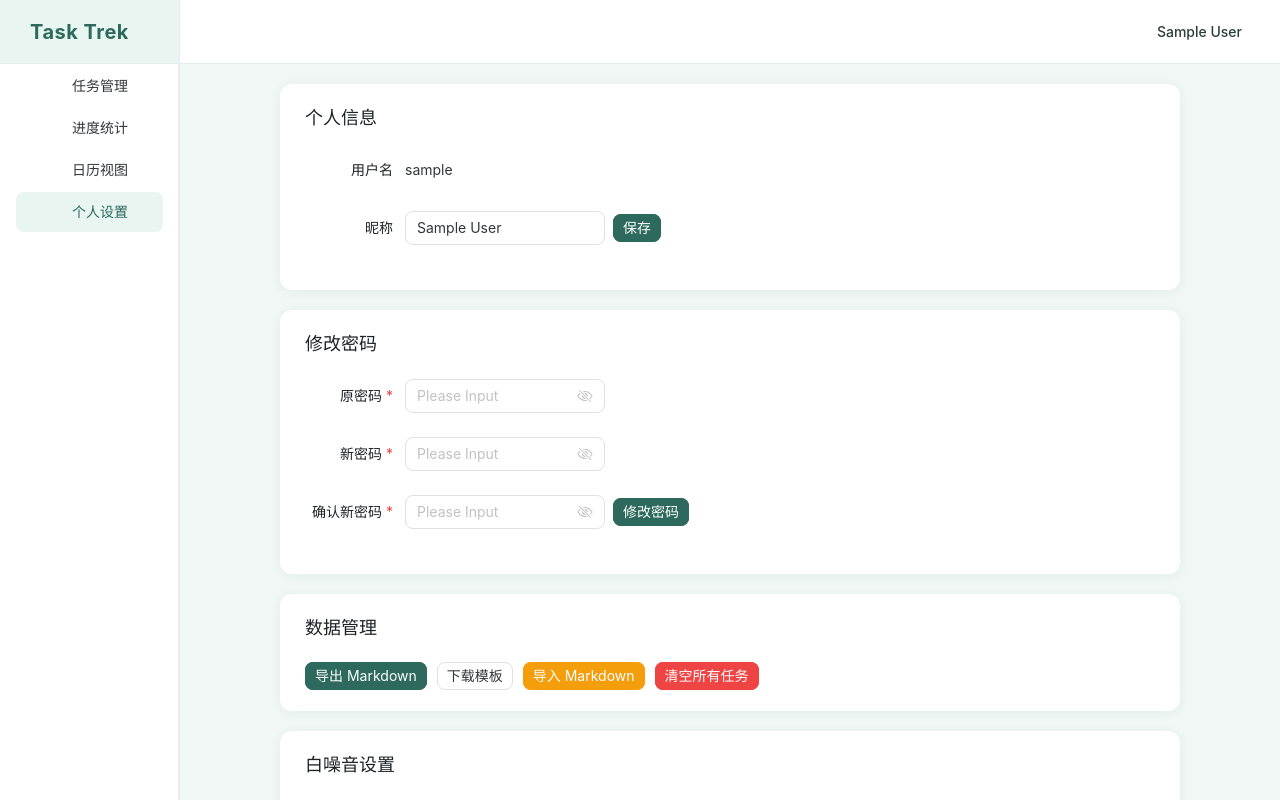
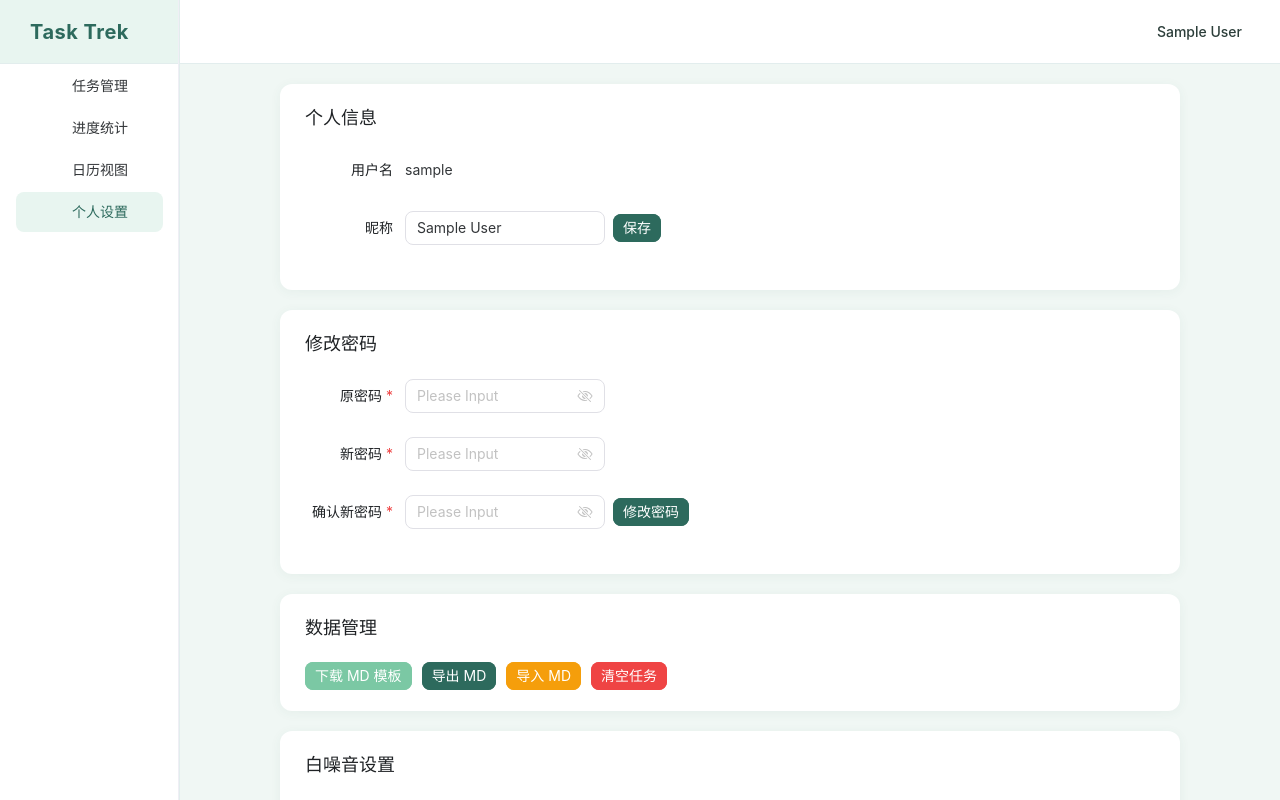
Before and after one commit to mozovw/task-trek, a Vue app in the folder frontend/: page /profile in a window 1280 px wide. Built offline with nearby package versions, Linux system fonts and the light colour scheme; no server answers; sample sign-in values are in the browser's storage; some icons are missing.

Commit message:
chore(frontend): 优化页面UI和文案细节
1. 移除README中冗余的预览图片
2. 调整Tasks页面按钮布局和样式
3. 统一Profile页面文案为缩写MD并调整按钮顺序
4. 简化弹窗和按钮文字表述

```diff
--- a/frontend/src/views/Profile.vue
+++ b/frontend/src/views/Profile.vue
@@ -31,10 +31,11 @@
 
     <n-card style="margin-top: 20px" title="数据管理">
       <div class="data-actions">
-        <n-button type="primary" size="small" @click="exportMarkdown">导出 Markdown</n-button>
-        <n-button size="small" @click="downloadTemplate">下载模板</n-button>
-        <n-button type="warning" size="small" @click="showImportDialog">导入 Markdown</n-button>
-        <n-button type="error" size="small" @click="clearAllTasks">清空所有任务</n-button>
+        <n-button size="small" type="success" @click="downloadTemplate">下载 MD 模板</n-button>
+        <n-button type="primary" size="small" @click="exportMarkdown">导出 MD</n-button>
+
+        <n-button type="warning" size="small" @click="showImportDialog">导入 MD</n-button>
+        <n-button type="error" size="small" @click="clearAllTasks">清空任务</n-button>
       </div>
     </n-card>
 
@@ -56,7 +57,7 @@
     </n-card>
 
     <!-- 导入对话框 -->
-    <n-modal v-model:show="importDialogVisible" preset="dialog" title="导入 Markdown">
+    <n-modal v-model:show="importDialogVisible" preset="dialog" title="导入 MD">
       <n-upload accept=".md" :max="1" :show-file-list="true" @change="handleFileChange">
         <n-button size="small">选择 Markdown 文件</n-button>
       </n-upload>
--- a/frontend/src/views/Tasks.vue
+++ b/frontend/src/views/Tasks.vue
@@ -10,12 +10,12 @@
         <n-button circle class="nav-btn" @click="nextDay">
           <template #icon><n-icon><ChevronForward /></n-icon></template>
         </n-button>
+        <n-button size="small" class="action-btn today-btn" @click="goToday">今天</n-button>
       </div>
       <div class="top-actions">
-        <n-button size="small" class="action-btn" @click="showUnfinished">未完成任务</n-button>
-        <n-button size="small" class="action-btn" @click="goToday">今天</n-button>
+        <n-button size="small"  type="warning" @click="showUnfinished">未完成任务</n-button>
         <n-button type="primary" size="small" class="create-btn" @click="showCreateDialog">
-          <template #icon><n-icon><Add /></n-icon></template>
+
           新建任务
         </n-button>
       </div>
@@ -620,6 +620,11 @@ onMounted(async () => {
   color: var(--text-primary);
 }
 
+.today-btn {
+  margin-left: 2px;
+  border-radius: 8px !important;
+}
+
 .top-actions {
   display: flex;
   align-items: center;
```
Also changed, not shown: 1 other file (tests, documents, lock files or other folders).
